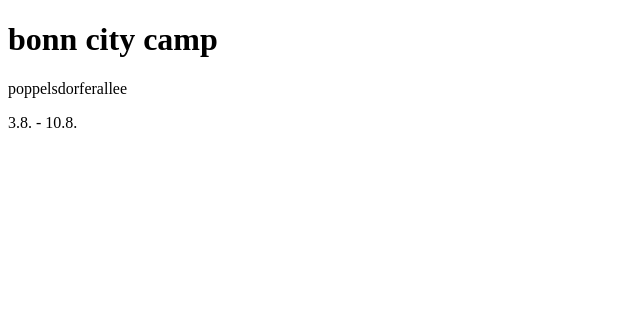
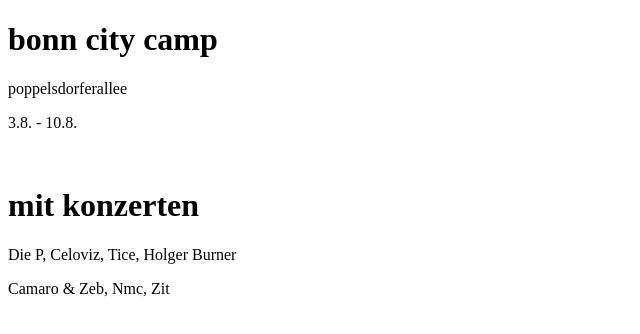
Before and after one commit to iiamsultan/iiamsultan.github.io, a plain HTML site: page index.html in a window 1280 px wide. Shown: the whole page, without its empty margins (0-640 px from the left). Drawn offline with Linux system fonts and the light colour scheme.

Commit message:
Update index.html

```diff
--- a/index.html
+++ b/index.html
@@ -5,11 +5,18 @@
 * {
 	font: sans-serif;
 }
+	.caps {
+		text-transform: uppercase;
+	}
 </style>
 	</head>
 	<body>
 		<h1>bonn city camp</h1>
 		<p>poppelsdorferallee</p>
 		<p>3.8. - 10.8.</p>
+		<br>
+		<h1 id="caps">mit konzerten</h1>
+		<p>Die P, Celoviz, Tice, Holger Burner</p>
+		<p>Camaro & Zeb, Nmc, Zit</p>
 	</body>
 </html>
```
